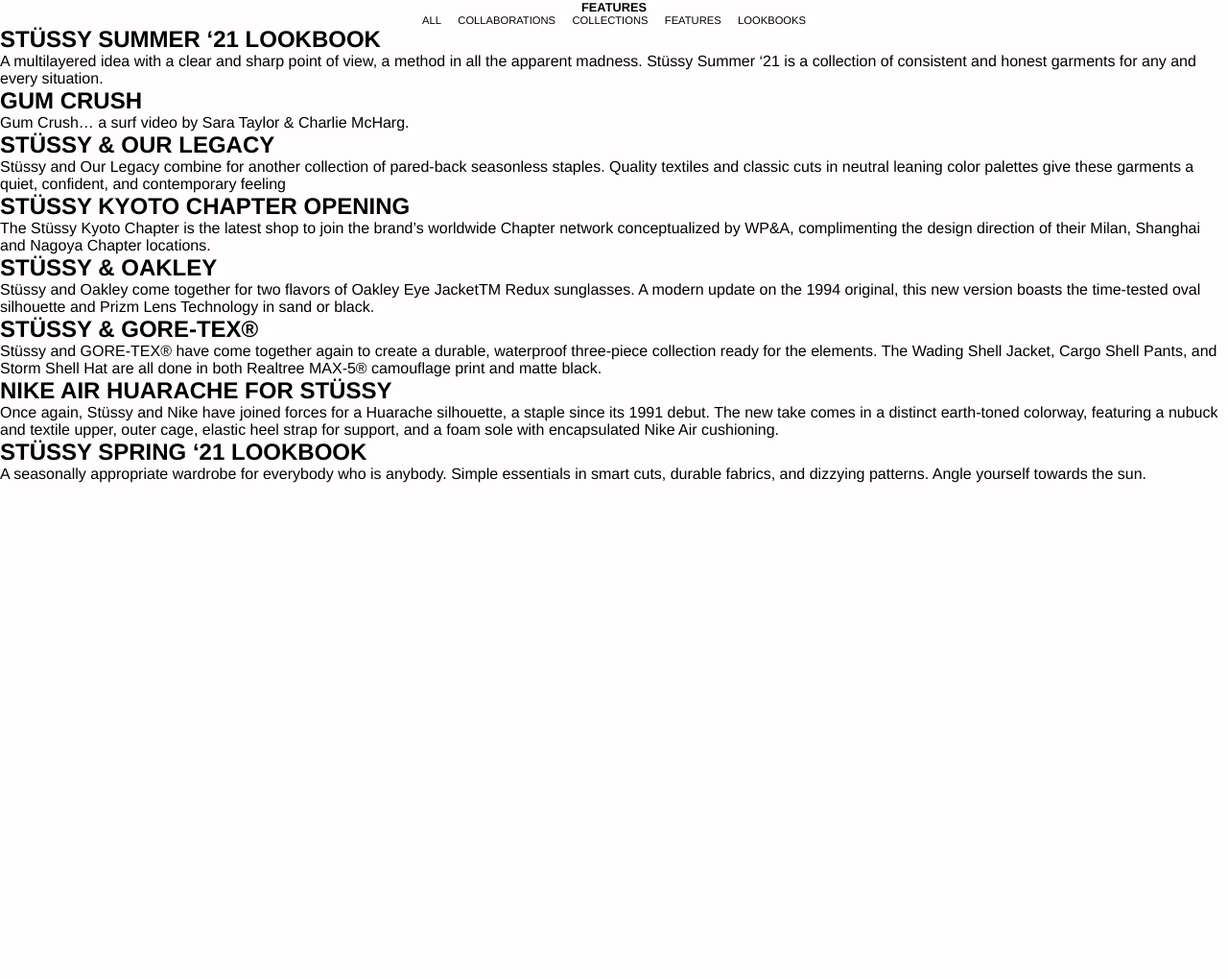
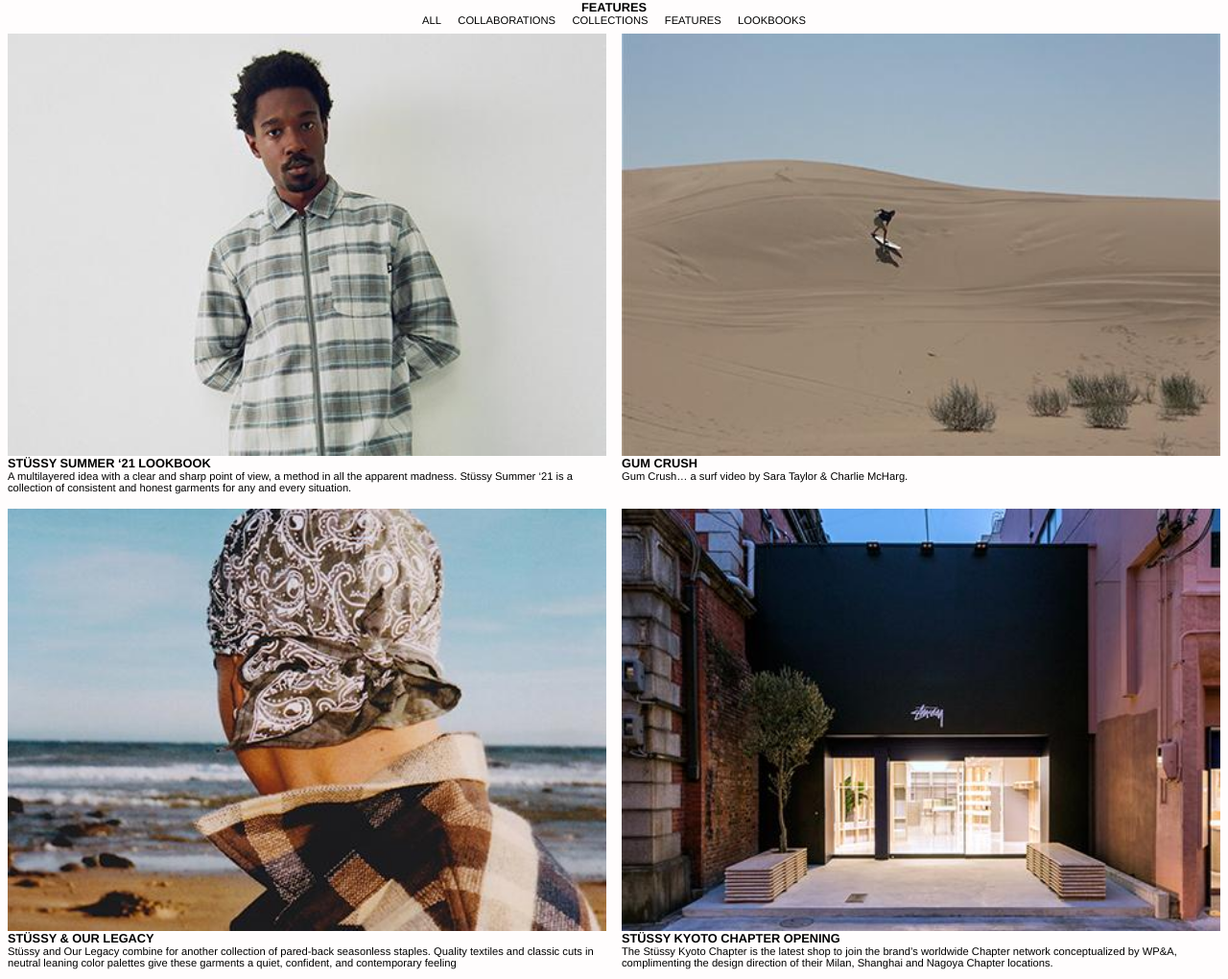
Before and after one commit to br8S/St-ssy, a plain HTML site: page features.html in a window 1280 px wide. Shown: the top 1020 px of the page at 96% size. Before the commit the page ends 800 px from the top, so only its background shows below. Drawn offline with Linux system fonts and the light colour scheme.

Commit message:
completed rough css for features all page

```diff
--- a/features.html
+++ b/features.html
@@ -19,44 +19,44 @@
         </ul>
     </div>
     <div class="features-grid">
-        <div>
+        <div class="features-grid-row">
             <div class="feature-grid-item">
-                <div id="summer_21_lookbook"></div>
+                <img class="feature-img" src="features/images/SU21_Lookbook_720x.jpg">
                 <h2 class="feature-header">STÜSSY SUMMER ‘21 LOOKBOOK</h2>
                 <p class="feature-info">A multilayered idea with a clear and sharp point of view, a method in all the apparent madness. Stüssy Summer ‘21 is a collection of consistent and honest garments for any and every situation.</p>
             </div>
             <div class="feature-grid-item">
-                <div id="gum_crush"></div>
+                <img class="feature-img" src="features/images/Gum_Crush_Feature_540x.jpg">
                 <h2 class="feature-header">GUM CRUSH</h2>
                 <p class="feature-info">Gum Crush… a surf video by Sara Taylor & Charlie McHarg.</p>
             </div>
             <div class="feature-grid-item">
-                <div id="our_legacy"></div>
+                <img class="feature-img" src="features/images/Stussy_Our_Legacy_cover_540x.jpg">
                 <h2 class="feature-header">STÜSSY & OUR LEGACY</h2>
                 <p class="feature-info">Stüssy and Our Legacy combine for another collection of pared-back seasonless staples. Quality textiles and classic cuts in neutral leaning color palettes give these garments a quiet, confident, and contemporary feeling</p>
             </div>
             <div class="feature-grid-item">
-                <div id="kyoto_chapter_opening"></div>
+                <img class="feature-img" src="features/images/Stussy_Kyoto_Cover_540x.jpg">
                 <h2 class="feature-header">STÜSSY KYOTO CHAPTER OPENING</h2>
                 <p class="feature-info">The Stüssy Kyoto Chapter is the latest shop to join the brand’s worldwide Chapter network conceptualized by WP&A, complimenting the design direction of their Milan, Shanghai and Nagoya Chapter locations.</p>
             </div>
             <div class="feature-grid-item">
-                <div id="oakley"></div>
+                <img class="feature-img" src="features/images/Oakley_Cover_540x.jpg">
                 <h2 class="feature-header">STÜSSY & OAKLEY</h2>
                 <p class="feature-info">Stüssy and Oakley come together for two flavors of Oakley Eye JacketTM Redux sunglasses. A modern update on the 1994 original, this new version boasts the time-tested oval silhouette and Prizm Lens Technology in sand or black.</p>
             </div>
             <div class="feature-grid-item">
-                <div id="goretex"></div>
+                <img class="feature-img" src="features/images/Stussy_Gore-Tex_River_Cover_540x.jpg">
                 <h2 class="feature-header">STÜSSY & GORE-TEX®</h2>
                 <p class="feature-info">Stüssy and GORE-TEX® have come together again to create a durable, waterproof three-piece collection ready for the elements. The Wading Shell Jacket, Cargo Shell Pants, and Storm Shell Hat are all done in both Realtree MAX-5® camouflage print and matte black.</p>
             </div>
             <div class="feature-grid-item">
-                <div id="nike_air_huarache"></div>
+                <img class="feature-img" src="features/images/Nike-Air-Huarache-for-Stussy---Teaser---2_540x.jpg">
                 <h2 class="feature-header">NIKE AIR HUARACHE FOR STÜSSY</h2>
                 <p class="feature-info">Once again, Stüssy and Nike have joined forces for a Huarache silhouette, a staple since its 1991 debut. The new take comes in a distinct earth-toned colorway, featuring a nubuck and textile upper, outer cage, elastic heel strap for support, and a foam sole with encapsulated Nike Air cushioning.</p>
             </div>
             <div class="feature-grid-item">
-                <div id="spring_21_lookbook"></div>
+                <img class="feature-img" src="features/images/Stussy_SP21_Lookbook_Cover_540x (1).jpg">
                 <h2 class="feature-header">STÜSSY SPRING ‘21 LOOKBOOK</h2>
                 <p class="feature-info">A seasonally appropriate wardrobe for everybody who is anybody. Simple essentials in smart cuts, durable fabrics, and dizzying patterns. Angle yourself towards the sun.</p>
             </div>
--- a/features/styles.css
+++ b/features/styles.css
@@ -32,3 +32,41 @@
 li {
     font-size: 0.7rem;
 }
+
+.feature-header {
+    font-size: 0.8rem;
+}
+
+.feature-info {
+    font-size: 0.7rem;
+}
+
+.features-grid-row {
+    display: flex;
+    flex-direction: row;
+    flex-wrap: wrap;
+}
+
+.feature-grid-item {
+    height: 25%;
+    width: 25%;
+    display: flex;
+    flex-direction: column;
+    padding: 0.5rem;
+}
+
+.feature-img {
+    object-fit: contain;
+}
+
+@media screen and (max-width: 1300px){
+    .feature-grid-item {
+        width: 50%;
+    }
+}
+
+@media screen and (max-width: 700px){
+    .feature-grid-item {
+        width: 100%;
+    }
+}
```
Also changed, not shown: features/images/Stussy-FA20-Lookbook_Womens_Cover_1_540x.jpg (deleted), features/images/Stussy-SU20-Lookbook_Mens_Cover_520x500_b95b1756-8ca2-4124-ad20-9c0982997374_540x.jpg (deleted), features/images/Stussy-SU20-Lookbook_Womens_Cover_520x500_b3abae57-f02c-4236-a25b-8121d128acaa_540x.jpg (deleted), features/images/Stussy_SP21_Lookbook_Cover_540x.jpg (deleted).
